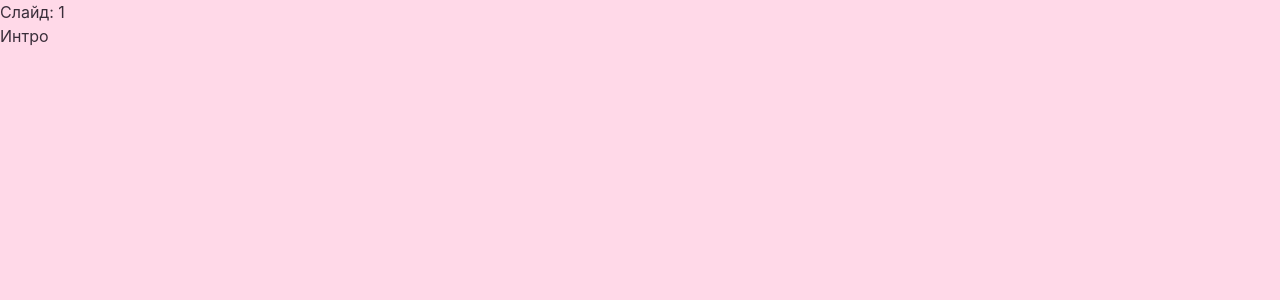
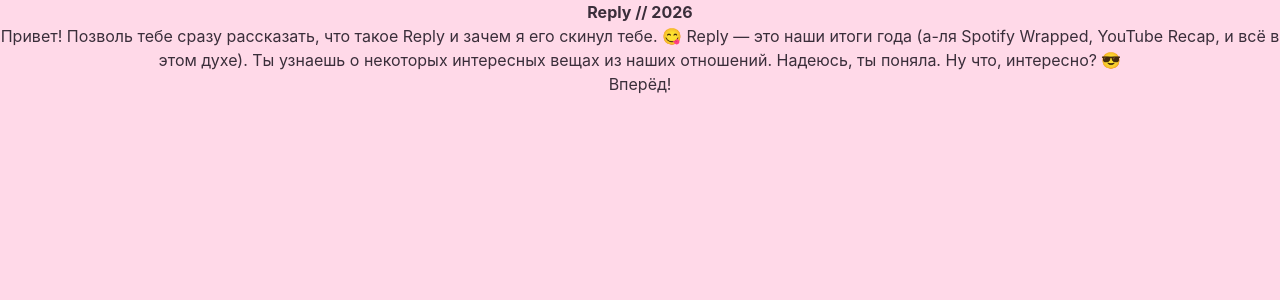
Before and after one commit to sakkkurai/reply-2026, a React (Vite) app: page /#/slide/1 in a window 1280 px wide. Shown: the top 300 px of the page. Built offline with nearby package versions, Linux system fonts and the light colour scheme.

Commit message:
idk some changes

```diff
--- a/src/components/SlideDeck.jsx
+++ b/src/components/SlideDeck.jsx
@@ -1,7 +1,14 @@
 import { useParams, useNavigate } from 'react-router-dom';
 import { SLIDES, TOTAL_SLIDES } from '../constants/slides';
+import SlideIntro from './slides/SlideIntro';
+import SlideScore from './slides/SlideScore';
 import SlidePlaceholder from './SlidePlaceholder';
 import { ChevronLeft, ChevronRight, ChevronsLeft, ChevronsRight } from 'lucide-react';
+
+const SLIDE_COMPONENTS = {
+    1: SlideIntro,
+    2: SlideScore,
+}
 
 function SlideDeck() {
     const { id } = useParams();
@@ -26,22 +33,22 @@
         }
     };
 
+    const SlideComponent = SLIDE_COMPONENTS[slideId] ?? (() => <SlidePlaceholder id={currentSlide.id} title={currentSlide.title} />)
+
     return (
         <div>
-            <SlidePlaceholder id={currentSlide.id} title={currentSlide.title} />
-            <div>
+            <SlideComponent onNext={goNext} />
             {slideId > 1 && (
-                    <button onClick={goPrev} className='fixed left-4 top-1/2 -translate-y-1/2 z-40 p-3'>
+                <button onClick={goPrev} className="fixed left-4 top-1/2 -translate-y-1/2 z-40 p-3">
                     <ChevronLeft className="text-text" size={36} />
                 </button>
             )}
             {slideId < TOTAL_SLIDES && slideId > 1 && (
-                    <button onClick={goNext} className='fixed right-4 top-1/2 -translate-y-1/2 z-40 p-3' >
-                        <ChevronRight className='text-text' size={36} />
+                <button onClick={goNext} className="fixed right-4 top-1/2 -translate-y-1/2 z-40 p-3">
+                    <ChevronRight className="text-text" size={36} />
                 </button>
             )}
         </div>
-        </div >
     );
 }
 
--- a/src/components/slides/SlideIntro.jsx
+++ b/src/components/slides/SlideIntro.jsx
@@ -1,12 +1,11 @@
-export default function SlideIntro() {
+import { GREETING, REPLY, LETS_GO } from "../../constants/strings";
+
+export default function SlideIntro({ onNext }) {
     return (
-        <div>
-            <h1>Reply // 2026</h1>
-            <p>Привет!
-                Позволь тебе сразу рассказать, что такое Reply и зачем я его скинул тебе. 😋
-                Reply — это наши итоги года (а-ля Spotify Wrapped, YouTube Recap, и всё в этом духе). Ты узнаешь о некоторых интересных вещах из наших отношений. Надеюсь, ты поняла.
-                Ну что, интересно? 😎</p>
-            <button className="">Вперёд!</button>
+        <div className="flex flex-col items-center">
+            <h1 className="font-bold text-center">{REPLY}</h1>
+            <p className="text-center">{GREETING}</p>
+            <button className="flex justify-center" onClick={onNext}>{LETS_GO}</button>
         </div>
 
     );
--- /dev/null
+++ b/src/components/slides/SlideScore.jsx
@@ -0,0 +1,3 @@
+export default function SlideScore() {
+
+}
--- a/src/constants/strings.js
+++ b/src/constants/strings.js
@@ -0,0 +1,7 @@
+// 1-й слайд - приветствие
+export const REPLY = `Reply // 2026`
+export const GREETING = `Привет!
+Позволь тебе сразу рассказать, что такое Reply и зачем я его скинул тебе. 😋
+Reply — это наши итоги года (а-ля Spotify Wrapped, YouTube Recap, и всё в этом духе). Ты узнаешь о некоторых интересных вещах из наших отношений. Надеюсь, ты поняла.
+Ну что, интересно? 😎`
+export const LETS_GO = `Вперёд!`
```
Lines whose indentation alone changed are shown as unchanged.
